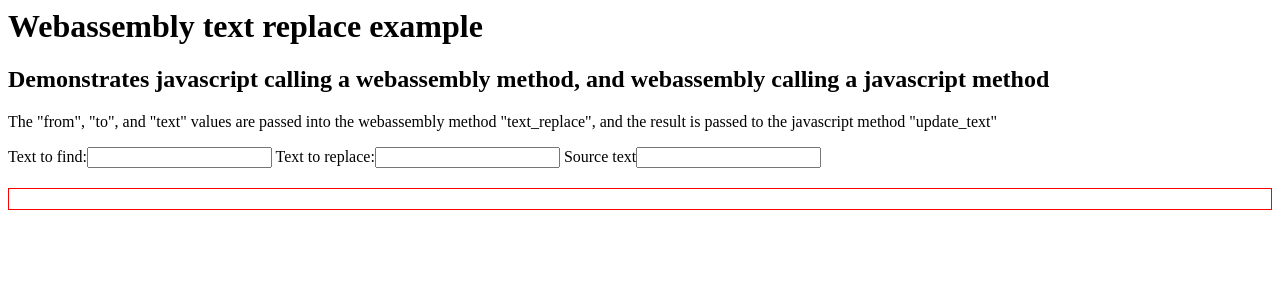
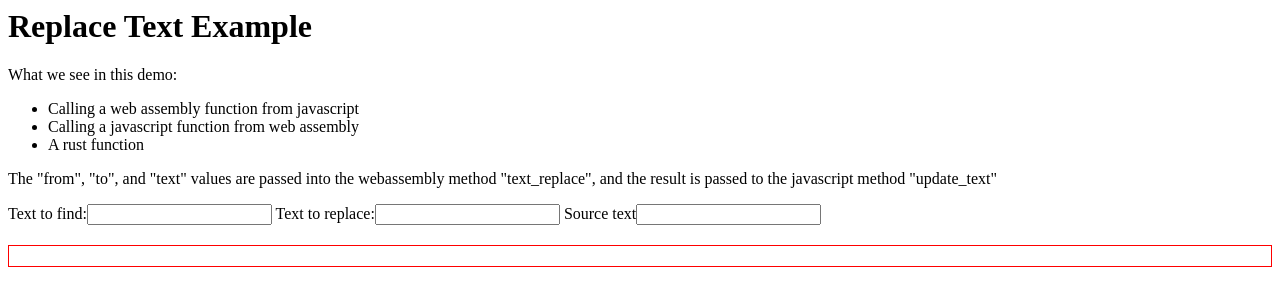
Before and after one commit to kimtuck/WebAssembly, a website built with webpack: page text-replace/index.html in a window 1280 px wide. Built offline with nearby package versions, Linux system fonts and the light colour scheme.

Commit message:
Presentation ready.

```diff
--- a/text-replace/index.html
+++ b/text-replace/index.html
@@ -7,9 +7,13 @@
 
 </head>
 <body>
-
-<h1>Webassembly text replace example</h1>
-<h2>Demonstrates javascript calling a webassembly method, and webassembly calling a javascript method</h2>
+<h1>Replace Text Example</h1>
+<p>What we see in this demo:
+<ul>
+    <li>Calling a web assembly function from javascript</li>
+    <li>Calling a javascript function from web assembly</li>
+    <li>A rust function</li>
+</ul></p>
 
 <p>The "from", "to", and "text" values are passed into the webassembly method "text_replace", and the result is passed to the javascript method "update_text"</p>
 
```
Also changed, not shown: hello-world/index.html (+16 -0 lines), wordcount/index.html (+8 -0 lines).
